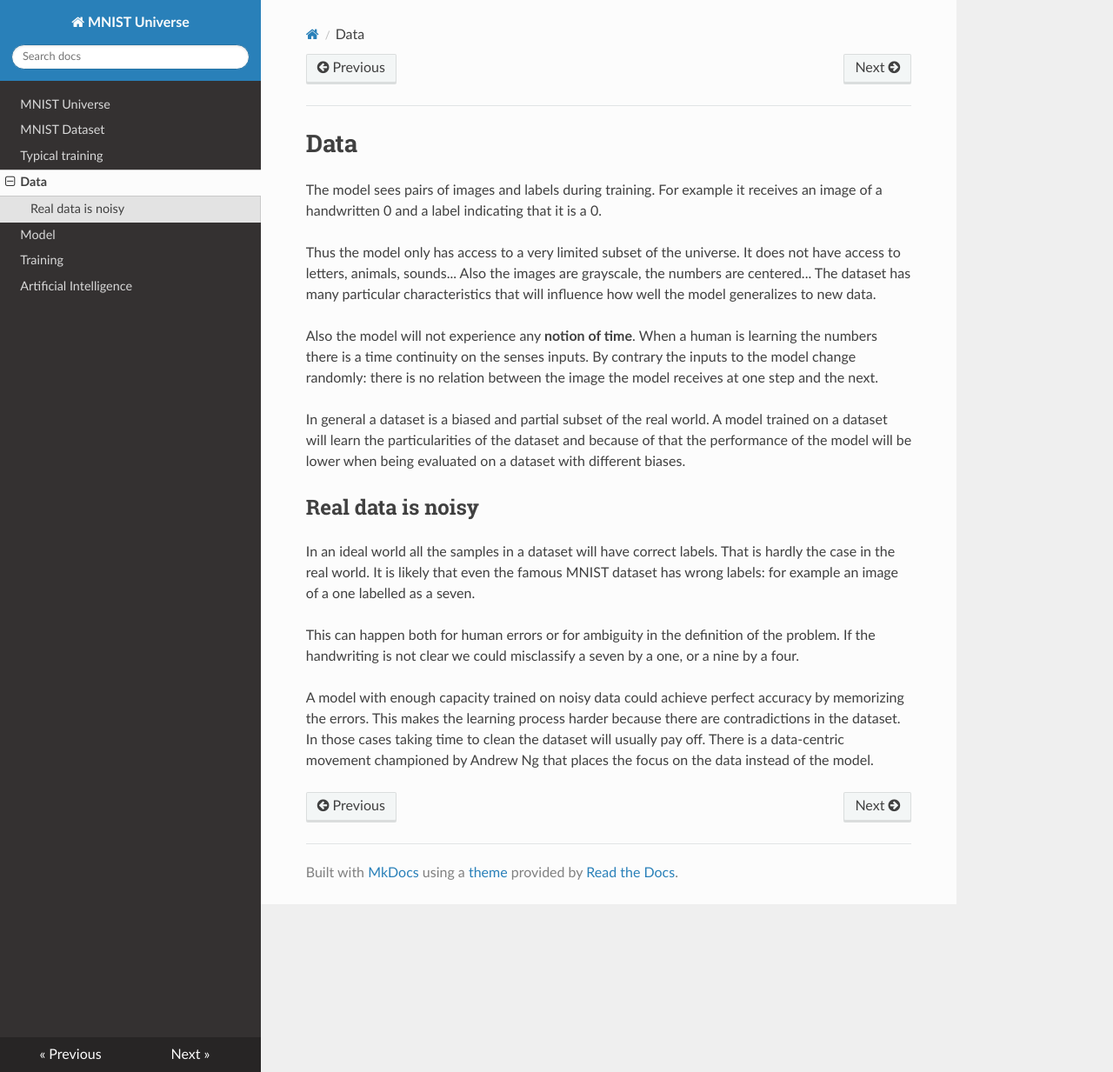
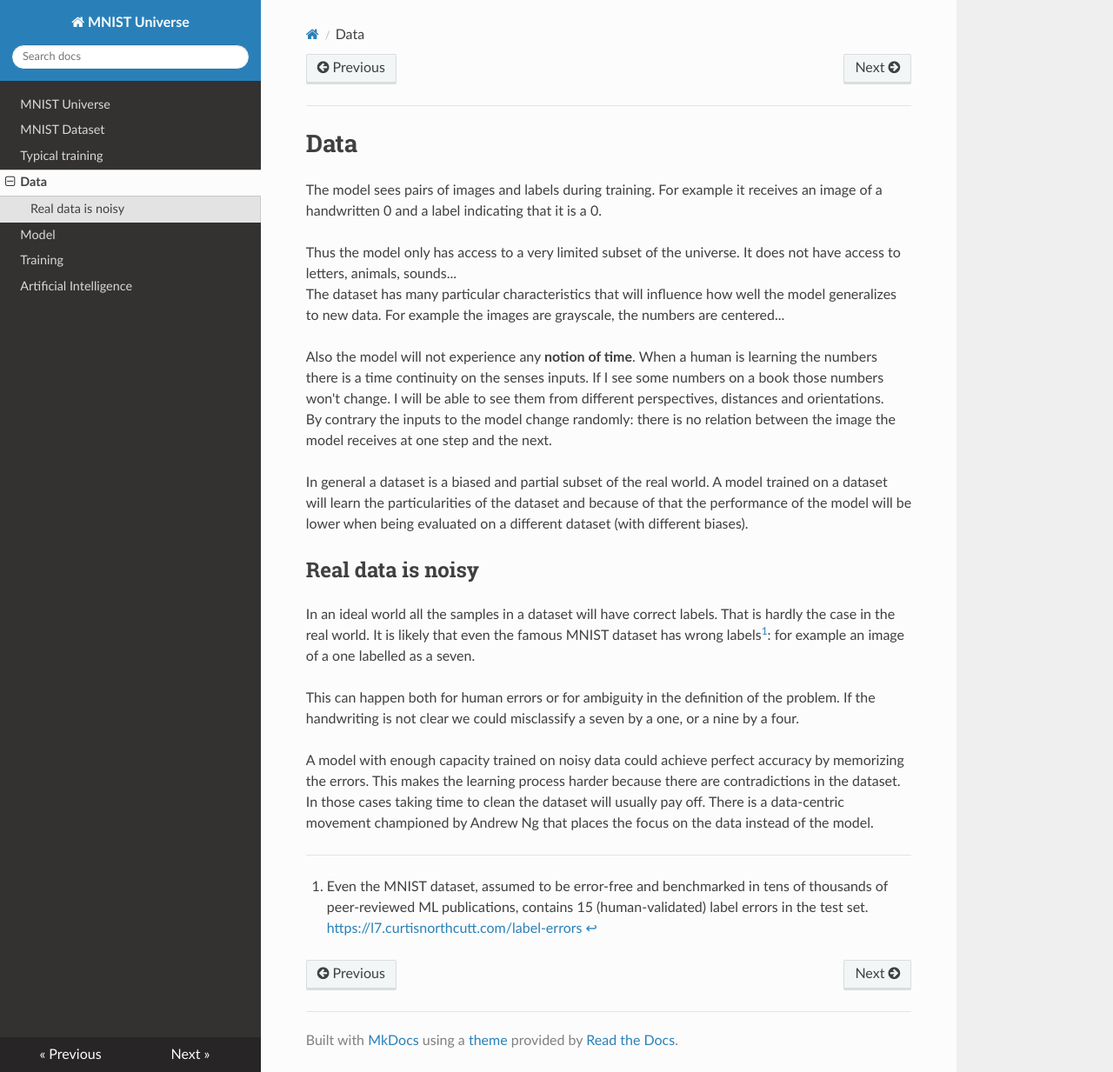
Before and after one commit to ironbar/mnist_universe, an MkDocs documentation site: the page built from docs/02_data.md, in a window 1280 px wide and 1233 px high. Shown: the whole window at 87% size. Built offline with MkDocs 1.6.1, drawn with Linux system fonts in a browser that asks for light colours; nearby versions of some CDN libraries.

Commit message:
added more info on data section

```diff
--- a/docs/02_data.md
+++ b/docs/02_data.md
@@ -3,18 +3,18 @@
 The model sees pairs of images and labels during training. For example it receives an image of a handwritten 0 and a label indicating that it is a 0.
 
 Thus the model only has access to a very limited subset of the universe. It does not have access to letters, animals, sounds...
-Also the images are grayscale, the numbers are centered... The dataset has many particular characteristics that will influence how
-well the model generalizes to new data.
+The dataset has many particular characteristics that will influence how well the model generalizes to new data. For example the images are grayscale, the numbers are centered...
 
-Also the model will not experience any **notion of time**. When a human is learning the numbers there is a time continuity on the senses inputs.
+Also the model will not experience any **notion of time**. When a human is learning the numbers there is a time continuity on the senses inputs. If I see some numbers on a book those numbers won't change. I will be able
+to see them from different perspectives, distances and orientations.
 By contrary the inputs to the model change randomly: there is no relation between the image the model receives at one step and the next.
 
-In general a dataset is a biased and partial subset of the real world. A model trained on a dataset will learn the particularities of the dataset and because of that the performance of the model will be lower when being evaluated on a dataset with different biases.
+In general a dataset is a biased and partial subset of the real world. A model trained on a dataset will learn the particularities of the dataset and because of that the performance of the model will be lower when being evaluated on a different dataset (with different biases).
 
 ## Real data is noisy
 
 In an ideal world all the samples in a dataset will have correct labels. That is hardly the case in
-the real world. It is likely that even the famous MNIST dataset has wrong labels: for example an image
+the real world. It is likely that even the famous MNIST dataset has wrong labels[^1]: for example an image
 of a one labelled as a seven.
 
 This can happen both for human errors or for ambiguity in the definition of the problem. If the handwriting
@@ -24,3 +24,5 @@ A model with enough capacity trained on noisy data could achieve perfect accurac
 This makes the learning process harder because there are contradictions in the dataset. In those cases
 taking time to clean the dataset will usually pay off. There is a data-centric movement championed by Andrew Ng
 that places the focus on the data instead of the model.
+
+[^1]: Even the MNIST dataset, assumed to be error-free and benchmarked in tens of thousands of peer-reviewed ML publications, contains 15 (human-validated) label errors in the test set. [https://l7.curtisnorthcutt.com/label-errors](https://l7.curtisnorthcutt.com/label-errors)
--- a/mkdocs.yml
+++ b/mkdocs.yml
@@ -10,3 +10,4 @@ extra_javascript:
   - https://cdnjs.cloudflare.com/ajax/libs/mathjax/2.7.4/MathJax.js?config=TeX-AMS-MML_HTMLorMML
 markdown_extensions:
   - mdx_math
+  - footnotes
```
